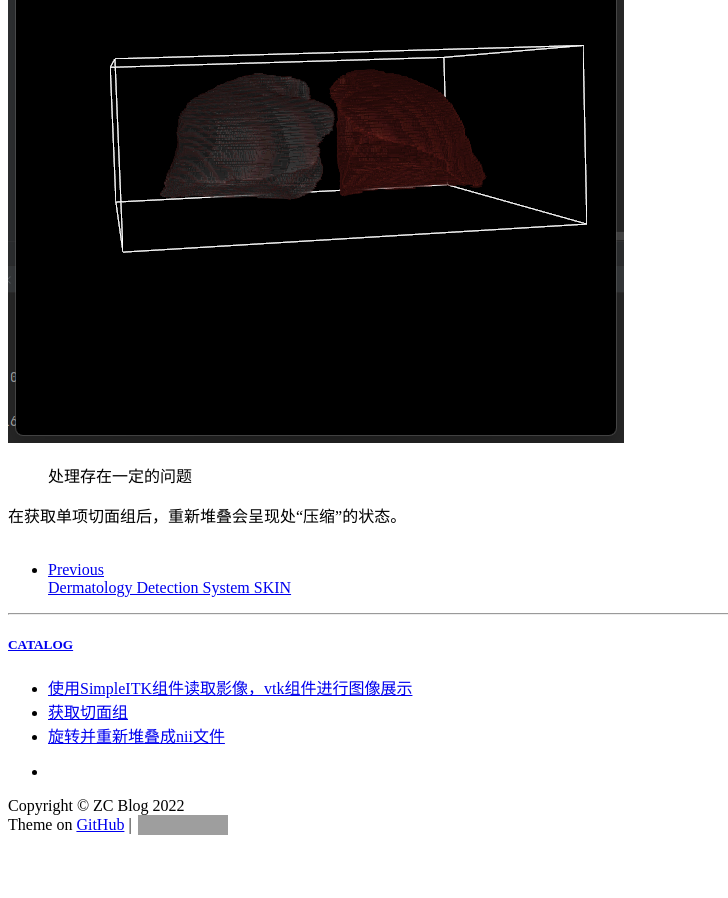
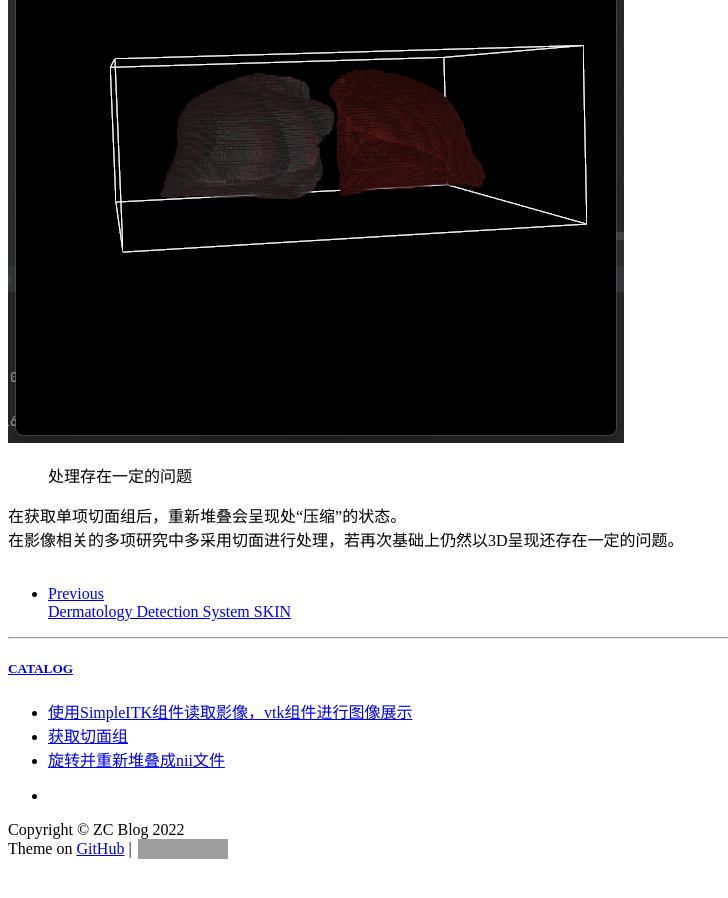
Before and after one commit to Zichuana/Zichuana.github.io, a Jekyll site: the page built from _posts/2022-11-16-Section stacking problem.md, in a window 1280 px wide and 900 px high, scrolled down 8786 px. Shown: the whole window, without its empty margins (0-728 px from the left). Built offline with Jekyll 4.4.1, drawn with Linux system fonts in a browser that asks for light colours; comment, search, counter and statistics services are not loaded; before the commit the page ends 9662 px from its top, so only the background shows below that; grey boxes are pictures that could not be loaded.

Commit message:
Update 2022-11-16-Section stacking problem.md

```diff
--- a/_posts/2022-11-16-Section stacking problem.md
+++ b/_posts/2022-11-16-Section stacking problem.md
@@ -303,3 +303,4 @@ save_array_as_nii_volume(allImg, './res.nii')
 >处理存在一定的问题
 
 在获取单项切面组后，重新堆叠会呈现处“压缩”的状态。
+在影像相关的多项研究中多采用切面进行处理，若再次基础上仍然以3D呈现还存在一定的问题。
```
